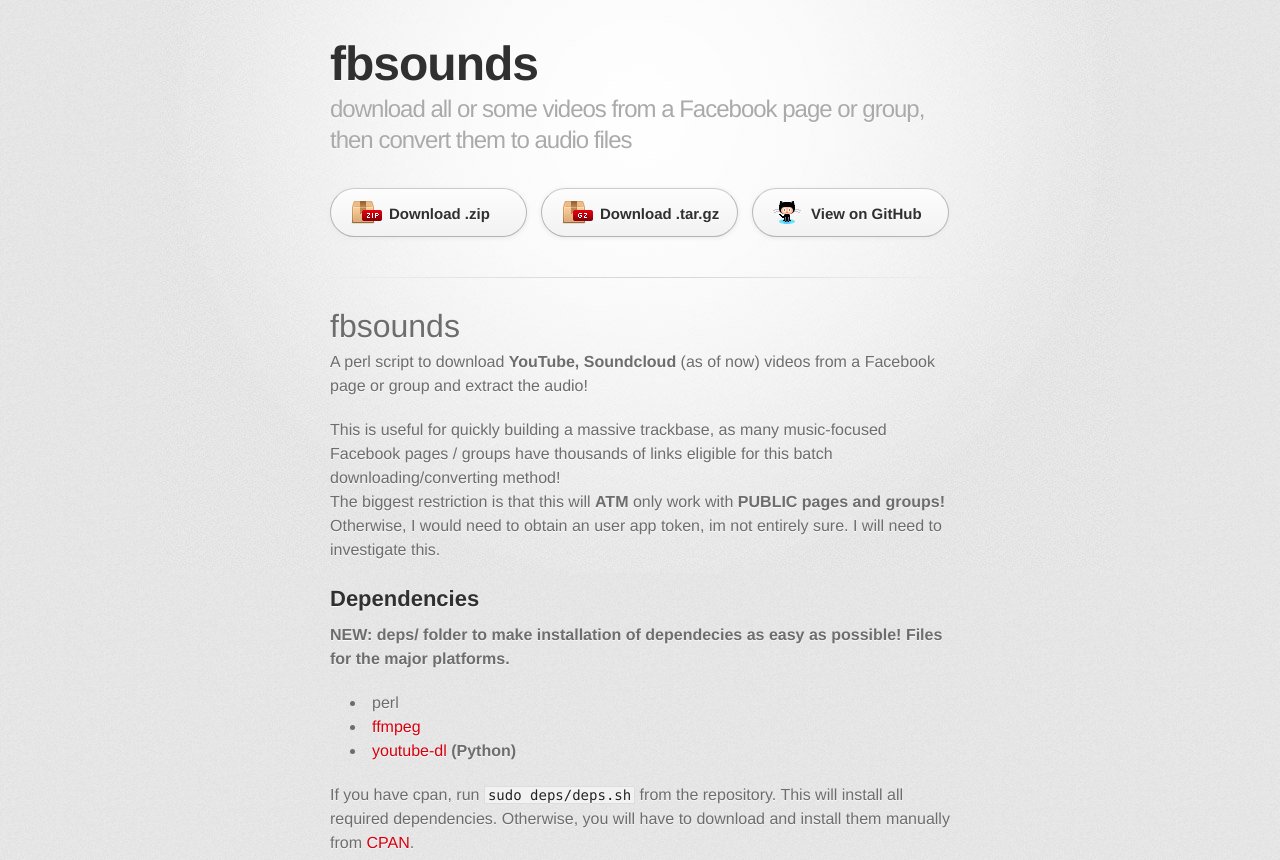
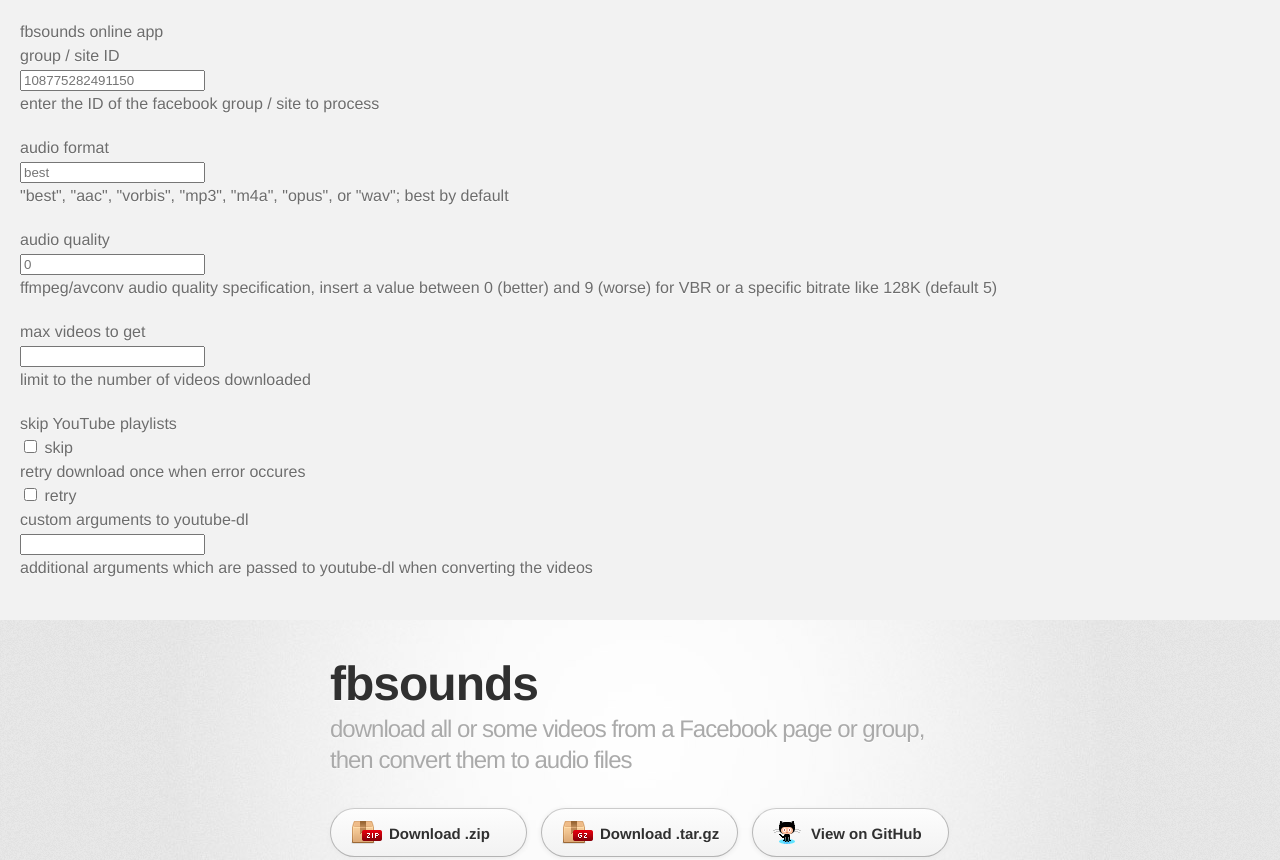
Before and after one commit to lhoenig/fbsounds, a plain HTML site: page index.html in a window 1280 px wide. Shown: the top 860 px of the page. Drawn offline with Linux system fonts and the light colour scheme; a web font is replaced by a local one.

Commit message:
add form, wrong place

```diff
--- a/index.html
+++ b/index.html
@@ -10,6 +10,84 @@
     <!--[if lt IE 9]>
     <script src="//html5shiv.googlecode.com/svn/trunk/html5.js"></script>
     <![endif]-->
+
+    <form class="form-horizontal">
+    <fieldset>
+
+    <!-- Form Name -->
+    <legend>fbsounds online app</legend>
+
+    <!-- Text input-->
+    <div class="control-group">
+      <label class="control-label" for="textinput">group / site ID</label>
+      <div class="controls">
+        <input id="textinput" name="textinput" type="text" placeholder="108775282491150" class="input-xlarge">
+        <p class="help-block">enter the ID of the facebook group / site to process</p>
+      </div>
+    </div>
+
+    <!-- Text input-->
+    <div class="control-group">
+      <label class="control-label" for="textinput">audio format</label>
+      <div class="controls">
+        <input id="textinput" name="textinput" type="text" placeholder="best" class="input-xlarge">
+        <p class="help-block">"best", "aac", "vorbis", "mp3", "m4a", "opus", or "wav"; best by default</p>
+      </div>
+    </div>
+
+    <!-- Text input-->
+    <div class="control-group">
+      <label class="control-label" for="textinput">audio quality</label>
+      <div class="controls">
+        <input id="textinput" name="textinput" type="text" placeholder="0" class="input-xlarge">
+        <p class="help-block">ffmpeg/avconv audio quality specification, insert a value between 0 (better) and 9 (worse) for VBR or a                                      specific bitrate like 128K (default 5)</p>
+      </div>
+    </div>
+
+    <!-- Text input-->
+    <div class="control-group">
+      <label class="control-label" for="textinput">max videos to get</label>
+      <div class="controls">
+        <input id="textinput" name="textinput" type="text" placeholder="" class="input-xlarge">
+        <p class="help-block">limit to the number of videos downloaded</p>
+      </div>
+    </div>
+
+    <!-- Multiple Checkboxes (inline) -->
+    <div class="control-group">
+      <label class="control-label" for="checkboxes">skip YouTube playlists</label>
+      <div class="controls">
+        <label class="checkbox inline" for="checkboxes-0">
+          <input type="checkbox" name="checkboxes" id="checkboxes-0" value="skip">
+          skip
+        </label>
+      </div>
+    </div>
+
+    <!-- Multiple Checkboxes (inline) -->
+    <div class="control-group">
+      <label class="control-label" for="checkboxes">retry download once when error occures</label>
+      <div class="controls">
+        <label class="checkbox inline" for="checkboxes-0">
+          <input type="checkbox" name="checkboxes" id="checkboxes-0" value="retry">
+          retry
+        </label>
+      </div>
+    </div>
+
+    <!-- Text input-->
+    <div class="control-group">
+      <label class="control-label" for="textinput">custom arguments to youtube-dl</label>
+      <div class="controls">
+        <input id="textinput" name="textinput" type="text" placeholder="" class="input-xlarge">
+        <p class="help-block">additional arguments which are passed to youtube-dl when converting the videos</p>
+      </div>
+    </div>
+
+    </fieldset>
+    </form>
+
+
     <title>fbsounds by rub1k</title>
   </head>
 
```
